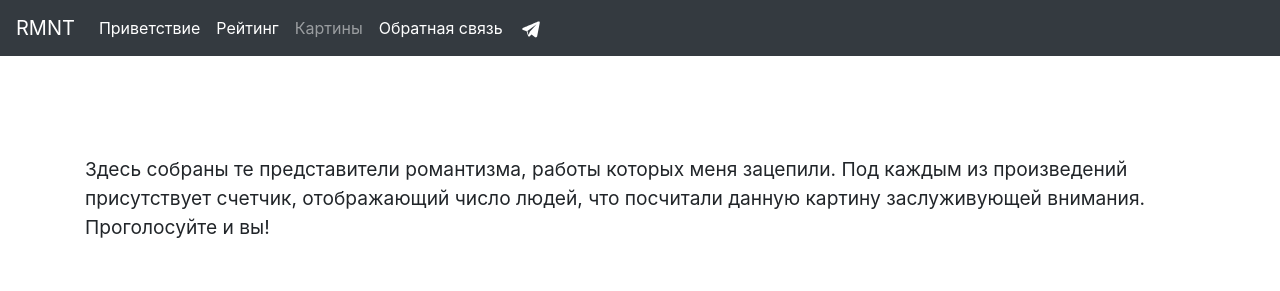
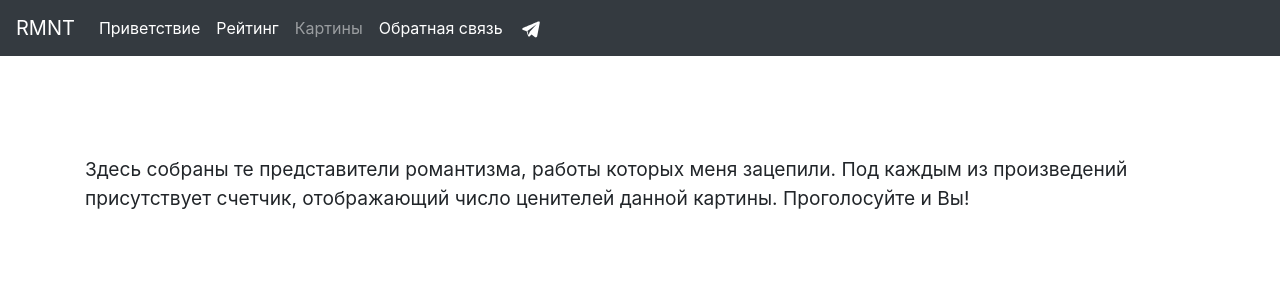
Before and after one commit to heilmik/heilmik.github.io, a plain HTML site: page project_paintings.html in a window 1280 px wide. Shown: the top 291 px of the page. Drawn offline with nearby package versions, Linux system fonts and the light colour scheme.

Commit message:
Update project_paintings.html
грамматическое

```diff
--- a/project_paintings.html
+++ b/project_paintings.html
@@ -48,8 +48,7 @@
     <div class="row">
       <div class="col">
         <p>Здесь собраны те представители романтизма, работы которых меня зацепили.
-            Под каждым из произведений присутствует счетчик, отображающий число людей,
-            что посчитали данную картину заслуживующей внимания. Проголосуйте и вы!</p>
+            Под каждым из произведений присутствует счетчик, отображающий число ценителей данной картины. Проголосуйте и Вы!</p>
         <figure class="text-center">
           <img src="Romantische_Landschaft_mit_Klosteranlage.jpg" class="figure-img img-fluid" alt="" width="66%">
           <figcaption class="figure-caption">Карл Фридрих Лессинг - "Romantische Landschaft mit Klosteranlage"</figcaption>
```
